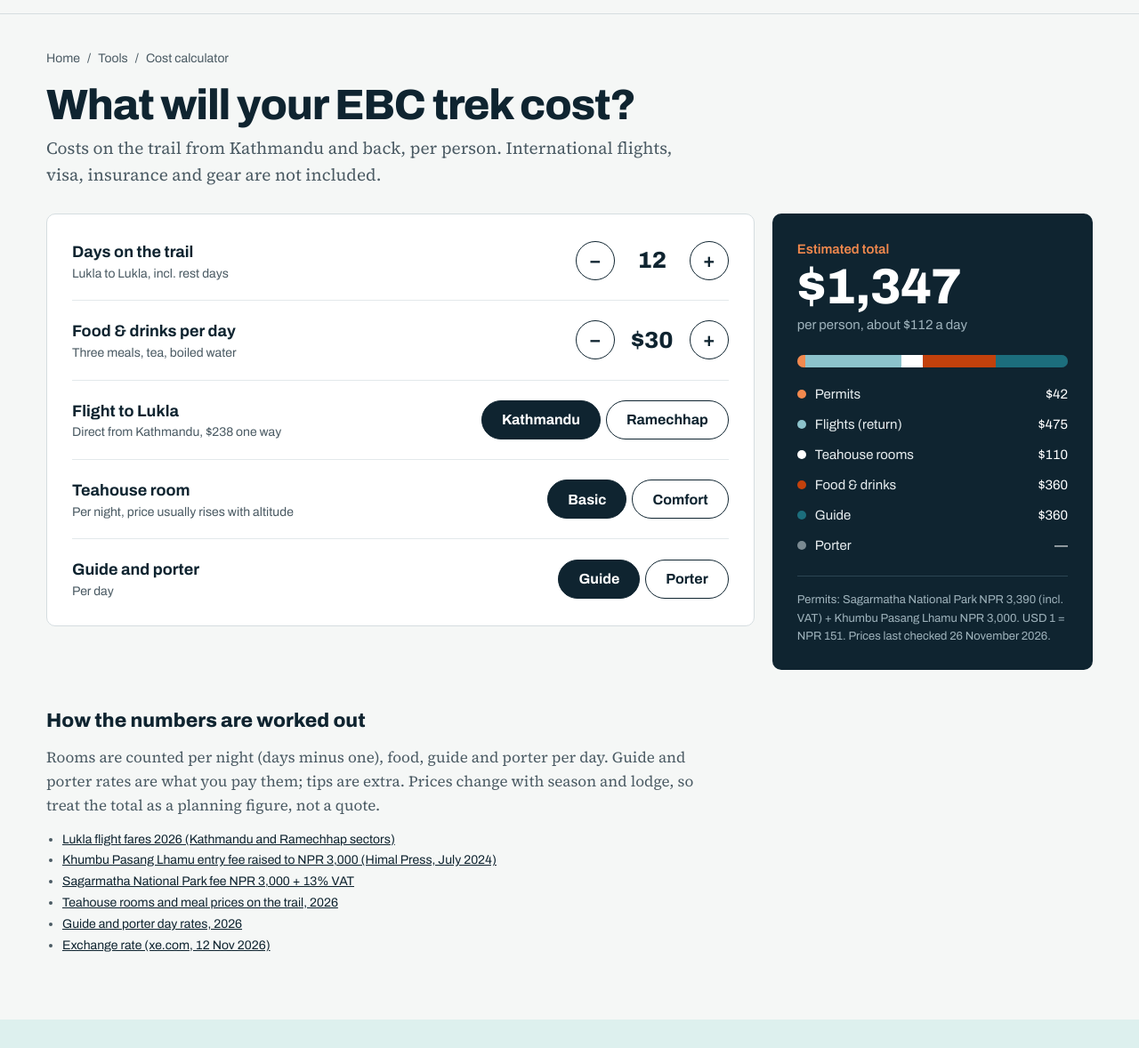
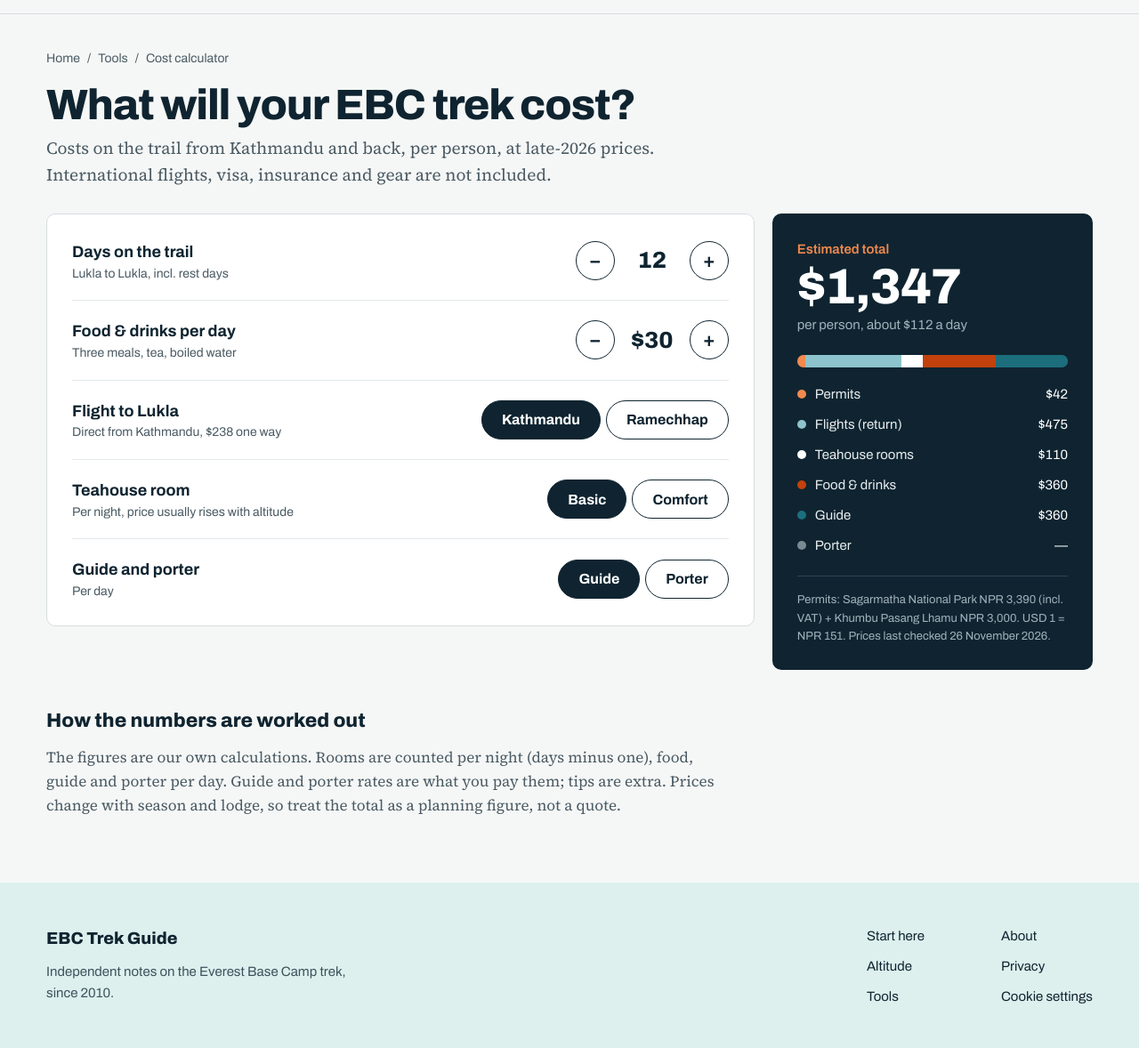
Before and after one commit to azprojekts/ebc-astro, an Astro site: page /tools/cost-calculator in a window 1280 px wide. Shown: the part 65-1243 px from the top of the page at 89% size. Built offline with nearby package versions, Linux system fonts and the light colour scheme; Astro itself is replaced by a stand-in of ours.

Commit message:
Cost calculator: remove source links, note late-2026 prices and own calculations
Co-Authored-By: Claude Opus 5.5 <noreply@anthropic.com>
Claude-Session: https://claude.ai/code/session_01QA1djj9TAt5jEzCr7q4Mxs

```diff
--- a/src/pages/tools/cost-calculator.astro
+++ b/src/pages/tools/cost-calculator.astro
@@ -1,31 +1,30 @@
 ---
 import Base from '../../layouts/Base.astro';
 import { SITE_NAME } from '../../lib/site';
-// Prices checked 26 Nov 2026 — sources are listed on the page. Update `checked` whenever a figure changes.
+// Prices checked 26 Nov 2026. Update `checked` whenever a figure changes.
+// Sources used for the figures (kept here for price updates only, not shown on the page):
+//   Lukla fares 2026: nepalcheapflights.com/flight-and-route-information/lukla-flight-booking-guide-2026-airfare-booking-process-trade-best-practices
+//   Khumbu Pasang Lhamu NPR 3,000: en.himalpress.com/?p=65567
+//   Sagarmatha NP NPR 3,000 + 13% VAT: thelongestwayhome.com/travel-guides/nepal/permit-entry-fees-national-parks.html
+//   Teahouse rooms and meals: thepricer.org/how-much-does-everest-base-camp-trek-cost/
+//   Guide and porter rates: himalayanhero.com/blog/everest-base-camp-trek-cost-guide/
+//   Exchange rate: xe.com/currencycharts/?from=NPR&to=USD (12 Nov 2026)
 const PRICES = {
   checked: '26 November 2026', npr: 151,
   permitsNpr: 3390 + 3000, // Sagarmatha NP NPR 3,000 + 13% VAT; Khumbu Pasang Lhamu NPR 3,000 (since July 2024)
   flight: { ktm: [238, 237], ram: [198, 199] }, // one way out, one way back (USD, incl. VAT)
   room: { basic: 10, comfort: 25 }, guide: 30, porter: 22,
 };
-const SOURCES = [
-  ['Lukla flight fares 2026 (Kathmandu and Ramechhap sectors)', 'https://www.nepalcheapflights.com/flight-and-route-information/lukla-flight-booking-guide-2026-airfare-booking-process-trade-best-practices'],
-  ['Khumbu Pasang Lhamu entry fee raised to NPR 3,000 (Himal Press, July 2024)', 'https://en.himalpress.com/?p=65567'],
-  ['Sagarmatha National Park fee NPR 3,000 + 13% VAT', 'https://www.thelongestwayhome.com/travel-guides/nepal/permit-entry-fees-national-parks.html'],
-  ['Teahouse rooms and meal prices on the trail, 2026', 'https://www.thepricer.org/how-much-does-everest-base-camp-trek-cost/'],
-  ['Guide and porter day rates, 2026', 'https://himalayanhero.com/blog/everest-base-camp-trek-cost-guide/'],
-  ['Exchange rate (xe.com, 12 Nov 2026)', 'https://www.xe.com/currencycharts/?from=NPR&to=USD'],
-];
 const rows = [
   ['days', 'Days on the trail', 'Lukla to Lukla, incl. rest days'],
   ['food', 'Food & drinks per day', 'Three meals, tea, boiled water'],
 ];
 ---
-<Base title={`What will your EBC trek cost? | ${SITE_NAME}`} description="Calculator for the cost of the Everest Base Camp trek in 2026: permits, Lukla flights, teahouses, food, guide and porter, with sources.">
+<Base title={`What will your EBC trek cost? | ${SITE_NAME}`} description="Calculator for the cost of the Everest Base Camp trek at late-2026 prices: permits, Lukla flights, teahouses, food, guide and porter.">
 <div class="wrap" style="padding-top: 40px; padding-bottom: 72px; font-family: var(--sans)">
   <nav class="crumbs" aria-label="Breadcrumb"><a href="/">Home</a><span aria-hidden="true">/</span><span>Tools</span><span aria-hidden="true">/</span><span>Cost calculator</span></nav>
   <h1 class="h-display" style="margin: 18px 0 8px; font-size: clamp(34px, 4vw, 48px)">What will your EBC trek cost?</h1>
-  <p style="margin: 0 0 28px; max-width: 720px; font-family: var(--serif); font-size: 19px; color: var(--muted)">Costs on the trail from Kathmandu and back, per person. International flights, visa, insurance and gear are not included.</p>
+  <p style="margin: 0 0 28px; max-width: 720px; font-family: var(--serif); font-size: 19px; color: var(--muted)">Costs on the trail from Kathmandu and back, per person, at late-2026 prices. International flights, visa, insurance and gear are not included.</p>
 
   <div data-calc data-prices={JSON.stringify(PRICES)} style="display: flex; flex-wrap: wrap; gap: 20px; align-items: flex-start">
     <div class="card" style="flex: 999 1 560px; min-width: 0; border-radius: 10px; padding: 8px 28px">
@@ -63,10 +62,7 @@ const rows = [
   </div>
   <section style="margin-top: 40px; max-width: 760px">
     <h2 style="margin: 0 0 10px; font-weight: 800; font-size: 22px">How the numbers are worked out</h2>
-    <p style="margin: 0 0 12px; font-family: var(--serif); font-size: 17px; line-height: 1.6; color: var(--muted)">Rooms are counted per night (days minus one), food, guide and porter per day. Guide and porter rates are what you pay them; tips are extra. Prices change with season and lodge, so treat the total as a planning figure, not a quote.</p>
-    <ul class="meta" style="margin: 0; padding-left: 18px; line-height: 1.7">
-      {SOURCES.map(([t, u]) => <li><a href={u} rel="nofollow noopener" style="text-decoration: underline">{t}</a></li>)}
-    </ul>
+    <p style="margin: 0; font-family: var(--serif); font-size: 17px; line-height: 1.6; color: var(--muted)">The figures are our own calculations. Rooms are counted per night (days minus one), food, guide and porter per day. Guide and porter rates are what you pay them; tips are extra. Prices change with season and lodge, so treat the total as a planning figure, not a quote.</p>
   </section>
 </div>
 <script>
```
